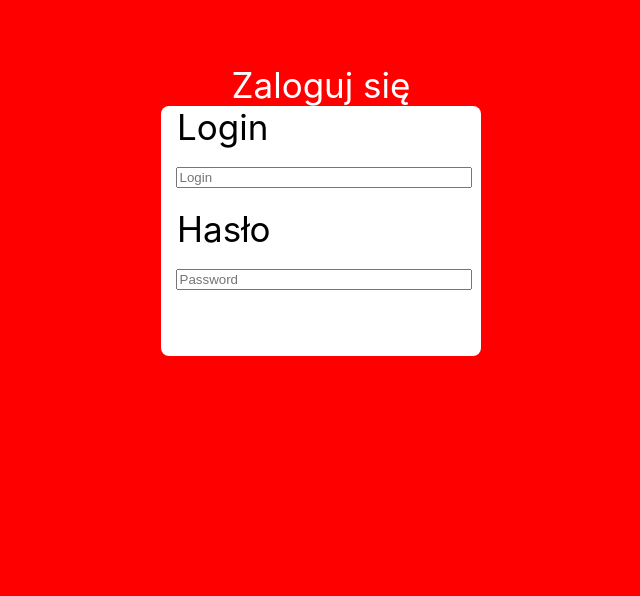
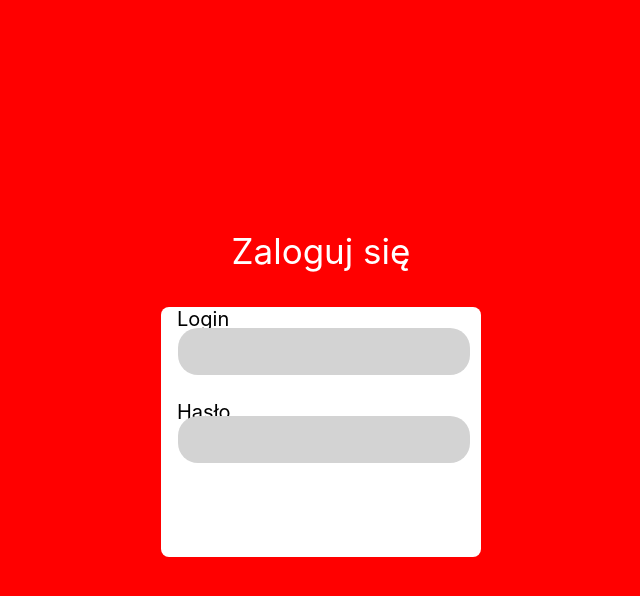
Before and after one commit to Aplikacja-Bazodanowa-L09-1/DbApp---Frontend, a React (Create React App) app in the folder front/: page /login in a window 1280 px wide. Shown: the top 596 px of the page, without its empty margins (319-959 px from the left). Built offline with nearby package versions, Linux system fonts and the light colour scheme.

Commit message:
Creating login view #2

```diff
--- a/front/src/Component/Login.js
+++ b/front/src/Component/Login.js
@@ -52,16 +52,16 @@ const Login = () => {
     return (
         <div>
             <div id="divLogin">
-                Zaloguj się
+                <p onClick={OnClick}>Zaloguj się</p>
                 <div id="formLogin">
-                    <form onSubmit={OnClick}>
+                    <form>
                         <div className="inputfield">
                             <label className="Name">Login</label>
-                            <input type="text" value={login} onChange={(e)=>setLogin(e.target.value)} placeholder="Login" id="ilogin" required/>
+                            <input type="text" value={login} onChange={(e)=>setLogin(e.target.value)} id="ilogin" required/>
                         </div>
                         <div className="inputfield">
                             <lable className="Name">Hasło</lable>
-                            <input type="password" value={password} onChange={(e)=>setPassword(e.target.value)} placeholder="Password" id="ipassword" required/>
+                            <input type="password" value={password} onChange={(e)=>setPassword(e.target.value)} id="ipassword" required/>
                         </div>
                     </form>
                 </div>
--- a/front/src/Style/Login.css
+++ b/front/src/Style/Login.css
@@ -9,9 +9,10 @@ body{
     color:white;
     font-size: 35px;
     width: 25%;
+    min-width: 317px;
     text-align: center;
     margin: auto;
-    margin-top: 5%;
+    margin-top: 230px;
 }
 #formLogin{
     border-radius: 8px;
@@ -32,6 +33,7 @@ body{
 }
 .Name{
     float:left;
+    font-size: 20px;
     margin-bottom: 0px;
     margin-left: 5%;
 }
@@ -40,22 +42,43 @@ body{
 }
 #ilogin{
     margin-left: 5px;
+    font-size: 25px;
     margin-top: 0px;
+    text-align: center;
     width: 90%;
     margin-bottom: 20px;
+    position: relative;
+    top: -5px;
+    height: 45px;
+    border-radius: 20px;
+    border:transparent;
+    background: lightgray;
+}
+#ilogin:hover,#ipassword:hover{
+    border:solid black 1px;
+    border-radius: 20px;
 }
 #ipassword{
     margin-left: 5px;
     width: 90%;
+    font-size: 25px;
+    height: 45px;
     margin-top:0px;
+    position: relative;
+    top: -10px;
+    border-radius: 20px;
+    border: none;
+    background: lightgray;
+    appearance: none;
 }
+
 #blogin{
     float: right;
     margin-top: 15px;
     margin-right: 20px;
 }
 @media(max-width:512px){
-    #dLogin{
-        width:205px;
+    #divLogin{
+        width:317px;
     }
 }
```
